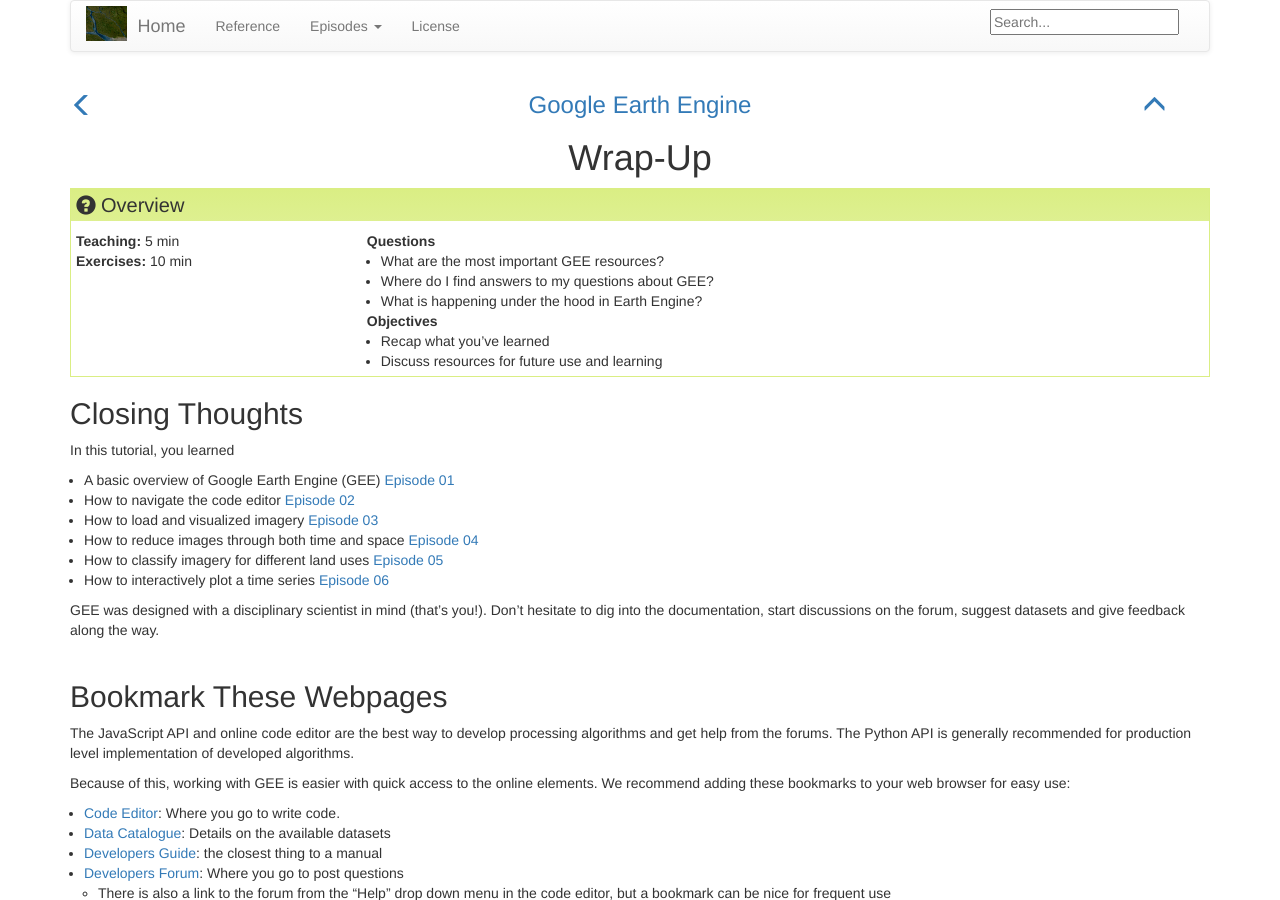
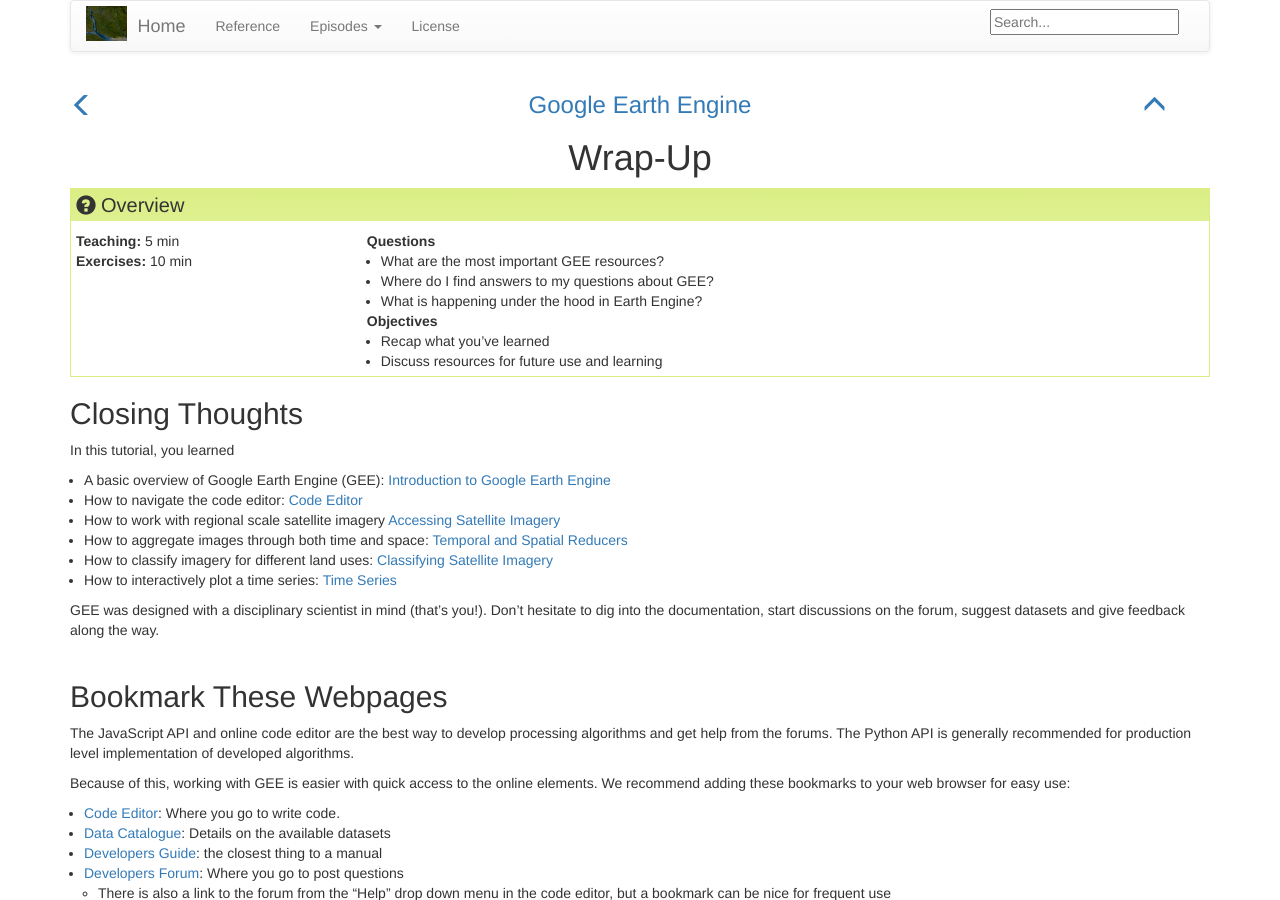
Before and after one commit to geohackweek/GoogleEarthEngine, a Jekyll site: the page built from _episodes/07-wrap-up.md, in a window 1280 px wide and 900 px high. Built offline with Jekyll 4.4.1, drawn with Linux system fonts in a browser that asks for light colours.

Commit message:
changing module link names in the tutorial overview

```diff
--- a/_episodes/07-wrap-up.md
+++ b/_episodes/07-wrap-up.md
@@ -20,12 +20,12 @@ keypoints:
 ## Closing Thoughts
 
 In this tutorial, you learned
-- A basic overview of Google Earth Engine (GEE) [Episode 01](https://geohackweek.github.io/GoogleEarthEngine/01-introduction/)
-- How to navigate the code editor [Episode 02](https://geohackweek.github.io/GoogleEarthEngine/02-code-editor/)
-- How to load and visualized imagery [Episode 03](https://geohackweek.github.io/GoogleEarthEngine/03-load-imagery/)
-- How to reduce images through both time and space [Episode 04](https://geohackweek.github.io/GoogleEarthEngine/04-reducers/)
-- How to classify imagery for different land uses [Episode 05](https://geohackweek.github.io/GoogleEarthEngine/05-classify-imagery/)
-- How to interactively plot a time series [Episode 06](https://geohackweek.github.io/GoogleEarthEngine/06-time-series/)
+- A basic overview of Google Earth Engine (GEE): [Introduction to Google Earth Engine](https://geohackweek.github.io/GoogleEarthEngine/01-introduction/)
+- How to navigate the code editor: [Code Editor](https://geohackweek.github.io/GoogleEarthEngine/02-code-editor/)
+- How to work with regional scale satellite imagery [Accessing Satellite Imagery](https://geohackweek.github.io/GoogleEarthEngine/03-load-imagery/)
+- How to aggregate images through both time and space: [Temporal and Spatial Reducers](https://geohackweek.github.io/GoogleEarthEngine/04-reducers/)
+- How to classify imagery for different land uses: [Classifying Satellite Imagery](https://geohackweek.github.io/GoogleEarthEngine/05-classify-imagery/)
+- How to interactively plot a time series: [Time Series](https://geohackweek.github.io/GoogleEarthEngine/06-time-series/)
 
 GEE was designed with a disciplinary scientist in mind (that's you!). Don't hesitate to dig into the documentation, start discussions on the forum, suggest datasets and give feedback along the way.
 <br>
```
